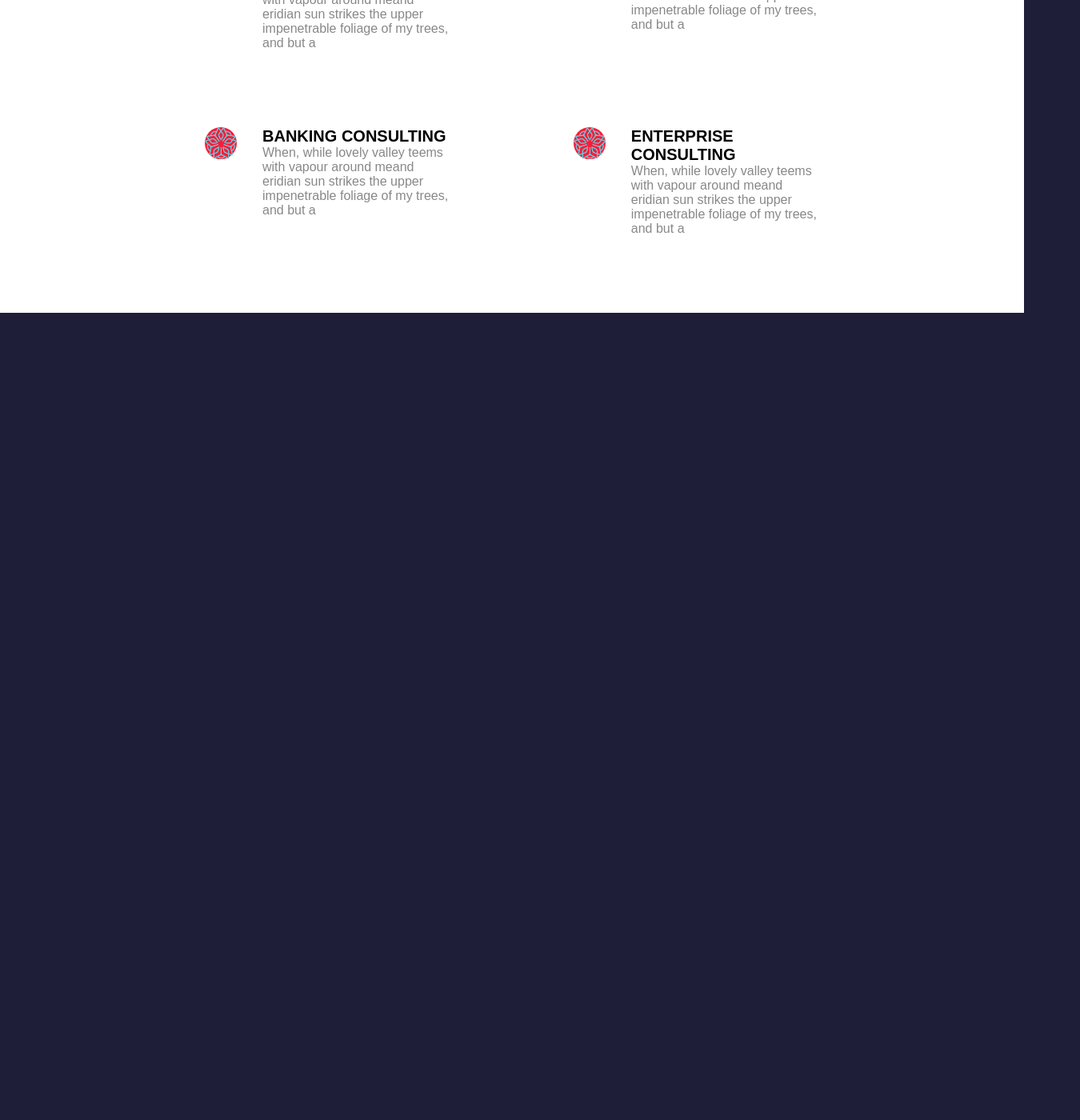
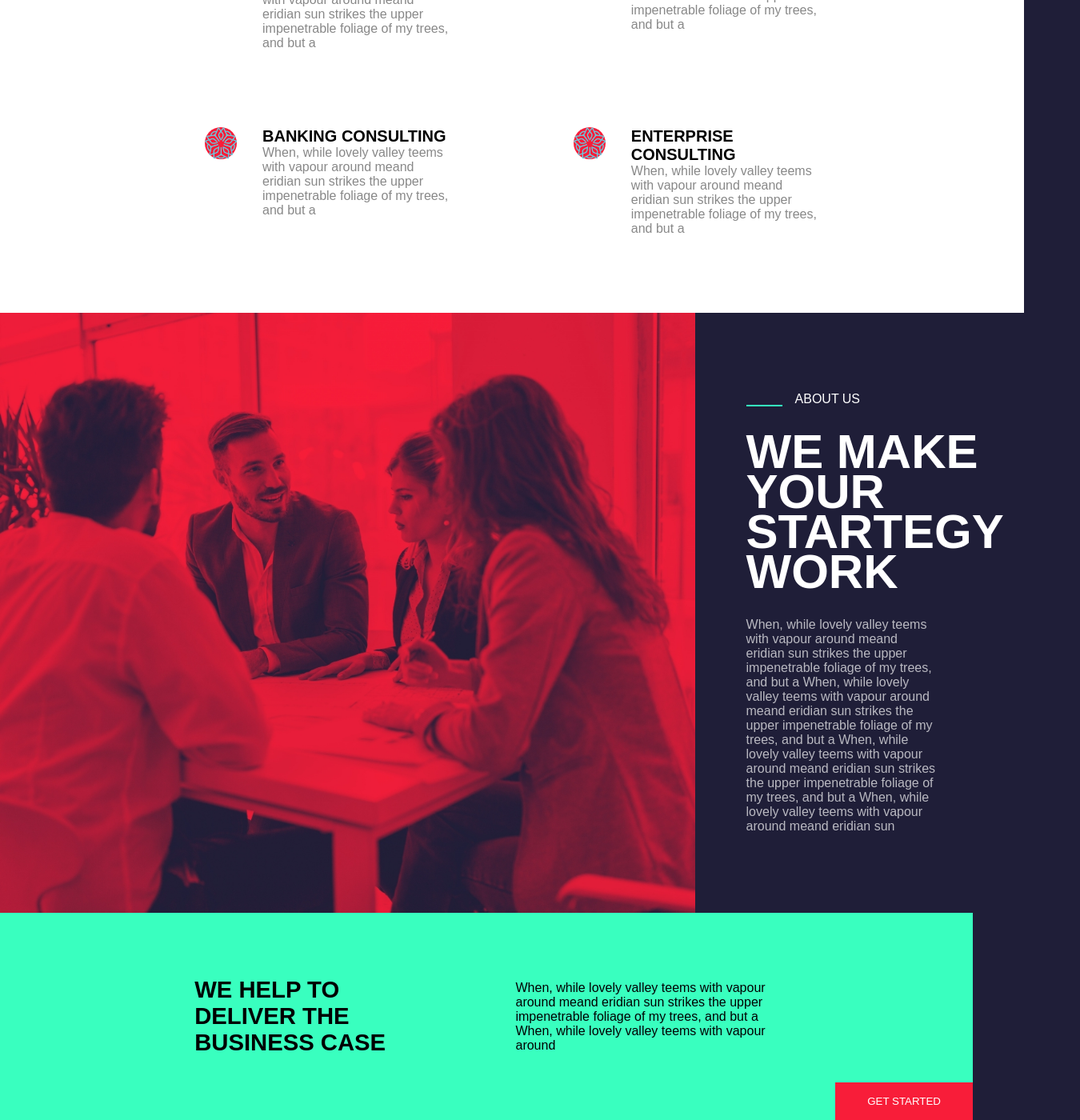
Before and after one commit to lucamagenes/proj-html-vuejs, a Vue app: page / in a window 1280 px wide. Shown: the part 1104-2504 px from the top of the page at 80% size, 1350 px wide, since content can reach past the window. Before the commit the page ends 1495 px from the top, so only its background shows below. Built offline with nearby package versions, Linux system fonts and the light colour scheme; a web font is replaced by a local one.

Commit message:
complete about us component

```diff
--- a/src/components/AboutUs.vue
+++ b/src/components/AboutUs.vue
@@ -0,0 +1,123 @@
+<template>
+  <div>
+    <div class="jumbo d-flex">
+      <img
+        src="../assets/img/business-people-working-together-on-project-and-5FHSKBL.jpg"
+        alt="business-people-working-together-on-project"
+        height="750"
+      />
+      <div class="description">
+        <div class="small-title d-flex">
+          <div class="green-line"></div>
+          <p>ABOUT US</p>
+        </div>
+        <div class="title">
+          <h2>
+            WE MAKE YOUR <br />
+            STARTEGY WORK
+          </h2>
+        </div>
+        <div class="text">
+          <p>
+            When, while lovely valley teems with vapour around meand eridian sun
+            strikes the upper impenetrable foliage of my trees, and but a When,
+            while lovely valley teems with vapour around meand eridian sun
+            strikes the upper impenetrable foliage of my trees, and but a When,
+            while lovely valley teems with vapour around meand eridian sun
+            strikes the upper impenetrable foliage of my trees, and but a When,
+            while lovely valley teems with vapour around meand eridian sun
+          </p>
+        </div>
+      </div>
+    </div>
+    <div class="container-sx">
+      <div class="call-to d-flex">
+        <div class="call-title">
+          <h3>WE HELP TO DELIVER THE BUSINESS CASE</h3>
+        </div>
+        <div class="call-text">
+          <p>
+            When, while lovely valley teems with vapour around meand eridian sun
+            strikes the upper impenetrable foliage of my trees, and but a When,
+            while lovely valley teems with vapour around
+          </p>
+        </div>
+      </div>
+      <div class="get-started">
+        <button class="btn btn-red">GET STARTED</button>
+      </div>
+    </div>
+  </div>
+</template>
+
+<script>
+export default {};
+</script>
+
+<style lang="scss">
+@import "../assets/scss/common.scss";
+
+.jumbo {
+  width: 100%;
+  .description {
+    margin: auto;
+    padding-left: 4rem;
+    padding-right: 6rem;
+
+    .small-title {
+      align-items: flex-end;
+      margin-bottom: 2rem;
+      .green-line {
+        width: 45px;
+        height: 1px;
+        border: 1px solid #35ffbf;
+        margin-right: 1rem;
+      }
+      p {
+        color: $text-primry;
+        vertical-align: baseline;
+      }
+    }
+    .title {
+      color: $text-primry;
+      margin-bottom: 2rem;
+      h2 {
+        font-size: 60px;
+        line-height: 50px;
+      }
+    }
+    .text {
+      color: $text-not-hover;
+      width: 75%;
+    }
+  }
+}
+.container-sx {
+  width: 95%;
+  margin-right: auto;
+  background-color: $background-green;
+  position: relative;
+
+  .call-to {
+    width: 60%;
+    margin: auto;
+    padding: 5rem 0;
+    justify-content: space-between;
+    align-items: center;
+    gap: 6rem;
+
+    .call-title {
+      width: 35%;
+      font-size: 25px;
+    }
+    .call-text {
+      width: 45%;
+    }
+  }
+  .get-started {
+    position: absolute;
+    bottom: 0;
+    right: 0;
+  }
+}
+</style>
```
